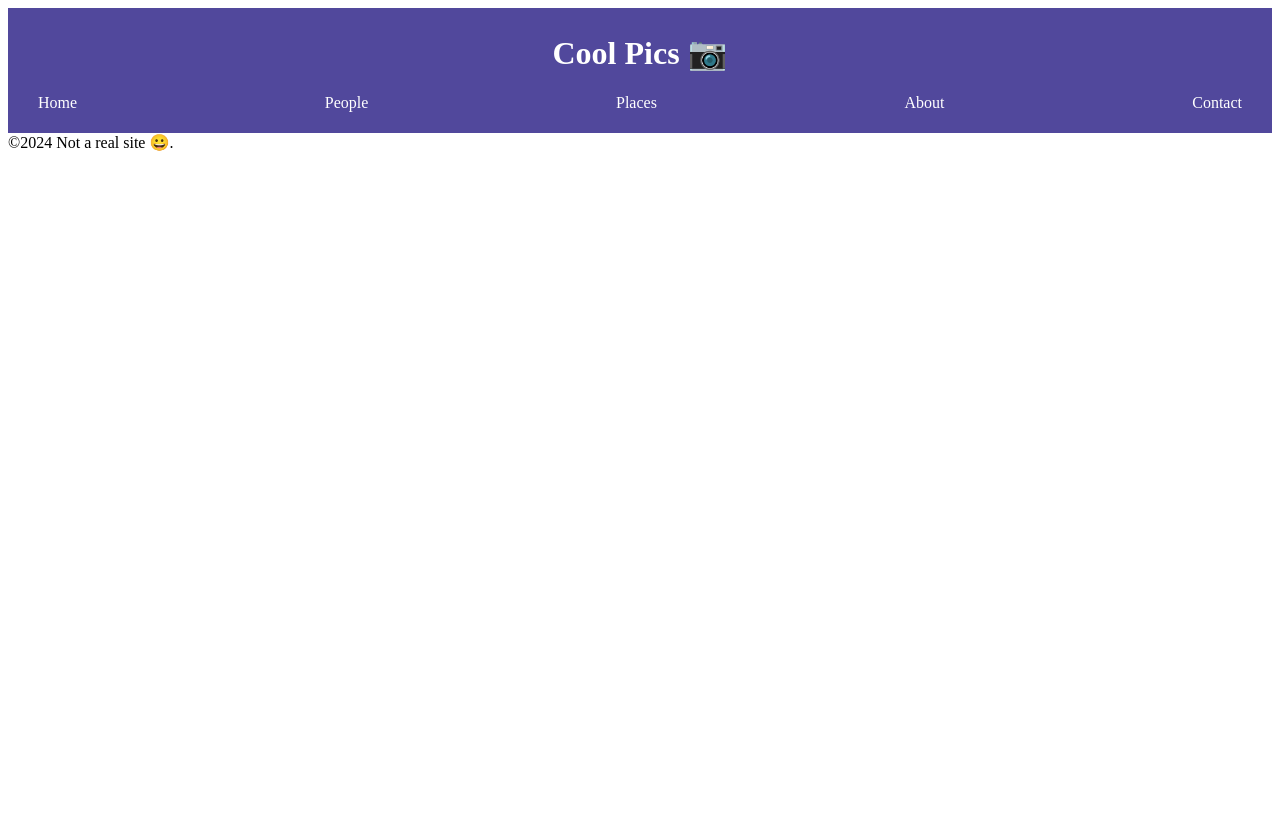
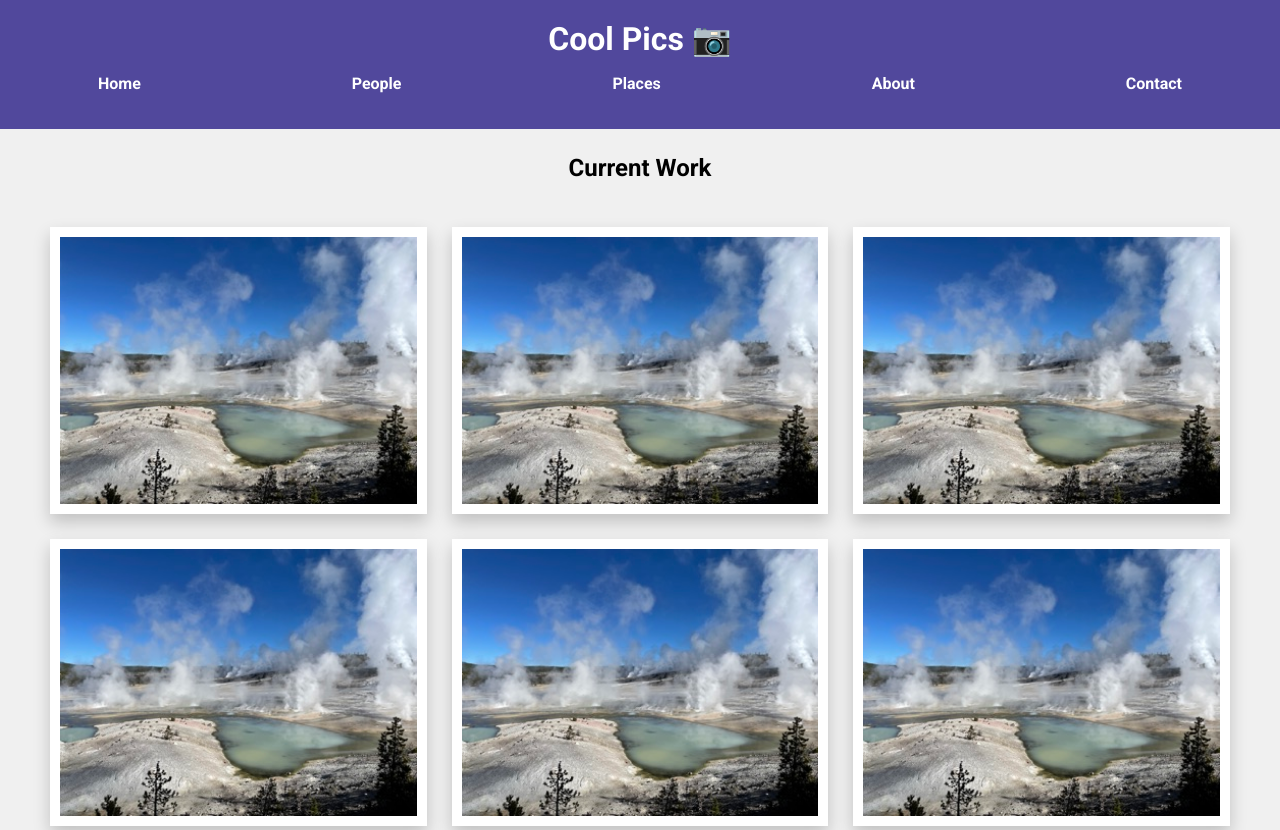
Before and after one commit to j4yu22/wdd131, a plain HTML site: page cool_pics/coolpics.html in a window 1280 px wide. Shown: the top 830 px of the page. Before the commit the page ends 800 px from the top, so only its background shows below. Drawn offline with Linux system fonts and the light colour scheme.

Commit message:
finished site for this week

```diff
--- a/cool_pics/coolpics.html
+++ b/cool_pics/coolpics.html
@@ -4,7 +4,10 @@
         <meta charset="UTF-8">
         <meta name="viewport" content="width=device-width, initial-scale=1.0">
         <title>Cool Pics</title>
+        <meta name="description" content="A photography gallery website">
+        <meta name="author" content="Jay Underwood">
         <link rel="stylesheet" type="text/css" href="styles/coolpics.css">
+        <!-- I put the js link before body close tag cause its faster -->
     </head>
     <body>
         <header>
@@ -22,13 +25,42 @@
             </nav>
         </header>
         <main>
-
+            <h2>Current Work</h2>
+            <section class="gallery">
+                <figure>
+                    <img src="images/hotsprings.jpeg" alt="picture">
+                </figure>
+                <figure>
+                    <img src="images/hotsprings.jpeg" alt="picture">
+                </figure>
+                <figure>
+                    <img src="images/hotsprings.jpeg" alt="picture">
+                </figure>
+                <figure>
+                    <img src="images/hotsprings.jpeg" alt="picture">
+                </figure>
+                <figure>
+                    <img src="images/hotsprings.jpeg" alt="picture">
+                </figure>
+                <figure>
+                    <img src="images/hotsprings.jpeg" alt="picture">
+                </figure>
+                <figure>
+                    <img src="images/hotsprings.jpeg" alt="picture">
+                </figure>
+                <figure>
+                    <img src="images/hotsprings.jpeg" alt="picture">
+                </figure>
+                <figure>
+                    <img src="images/hotsprings.jpeg" alt="picture">
+                </figure>
+            </section>
         </main>
         <footer>
             <div class="copyright">
                 &copy;<span id="year"></span> Not a real site 😀.
             </div>
         </footer>
-    <script src="sccripts/coolpics.js"></script>
+        <script src="scripts/coolpics.js"></script>
     </body>
 </html>
--- a/cool_pics/styles/coolpics.css
+++ b/cool_pics/styles/coolpics.css
@@ -1,18 +1,136 @@
-header {
-    background-color: #51489c;
-    color: white;
-    text-align: center;
-    padding: 5px;
+@import url('https://fonts.googleapis.com/css2?family=Roboto:wght@400;700&display=swap');
+
+:root {
+  --primary-bg-color: #51489c;
+  --text-color: white;
+  --gallery-gap: 25px;
+  --footer-font-size: 0.8em;
 }
-a {
-    color: white;
-    text-decoration: none;
+
+body, h1, h2, figure {
+  margin: 0;
+  padding: 0;
 }
-ul {
-    display: flex;
-    justify-content: space-between;
-    list-style-type: none;
-    padding: 0px;
-    margin-right: 25px;
-    margin-left: 25px;
+
+body {
+  font-family: 'Roboto', sans-serif;
+  font-size: 16px;
+  color: var(--text-color);
+  background-color: #f0f0f0;
 }
+
+header, footer {
+  background-color: var(--primary-bg-color);
+  text-align: center;
+  padding: 20px 0;
+}
+
+nav ul {
+  list-style: none;
+  padding: 0;
+  display: flex;
+  justify-content: center;
+  gap: 15px;
+}
+
+nav ul li {
+  display: inline;
+  padding-left: 25px;
+  padding-right: 25px;
+}
+
+nav a {
+  color: var(--text-color);
+  text-decoration: none;
+  font-weight: 700;
+}
+
+nav a:hover {
+  text-decoration: underline;
+}
+
+h1 {
+  font-size: 2em;
+}
+
+h2 {
+  font-size: 1.5em;
+  margin-bottom: 20px;
+  color: black;
+  text-align: center;
+  padding: 25px;
+}
+
+.gallery {
+  display: grid;
+  grid-template-columns: repeat(1, 1fr);
+  gap: var(--gallery-gap);
+  padding: 0 50px;
+  margin-bottom: 20px;
+}
+
+.gallery figure {
+  background-color: white;
+  padding: 10px;
+  box-shadow: 0 8px 16px rgba(0, 0, 0, 0.2);
+}
+
+img {
+  width: 100%;
+  display: block;
+}
+
+footer {
+  font-size: var(--footer-font-size);
+  color: var(--text-color);
+}
+
+@media (min-width: 700px) {
+  .gallery {
+    grid-template-columns: repeat(2, 1fr);
+  }
+}
+
+@media (min-width: 1000px) {
+  .gallery {
+    grid-template-columns: repeat(3, 1fr);
+  }
+
+  nav ul {
+    justify-content: space-around;
+  }
+}
+
+#menu-toggle {
+    display: none;
+    background: none;
+    border: none;
+    color: var(--text-color);
+    font-size: 1.2em;
+    cursor: pointer;
+}
+
+.hidden {
+    display: none;
+}
+
+@media (max-width: 999px) {
+    #menu-toggle {
+        display: block;
+    }
+
+    nav ul {
+        flex-direction: column;
+        width: 100%;
+        padding: 0;
+    }
+
+    nav ul.hidden {
+        display: none;
+    }
+
+    nav ul li {
+        text-align: center;
+        padding: 10px 0;
+    }
+}
```
Also changed, not shown: cool_pics/sccripts/coolpics.js (line endings or trailing spaces). Lines whose indentation alone changed are shown as unchanged.
